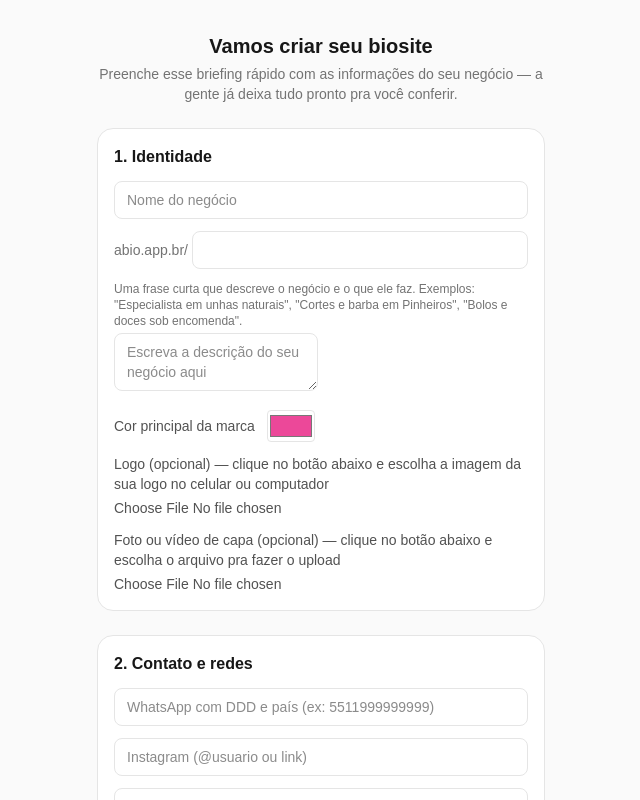
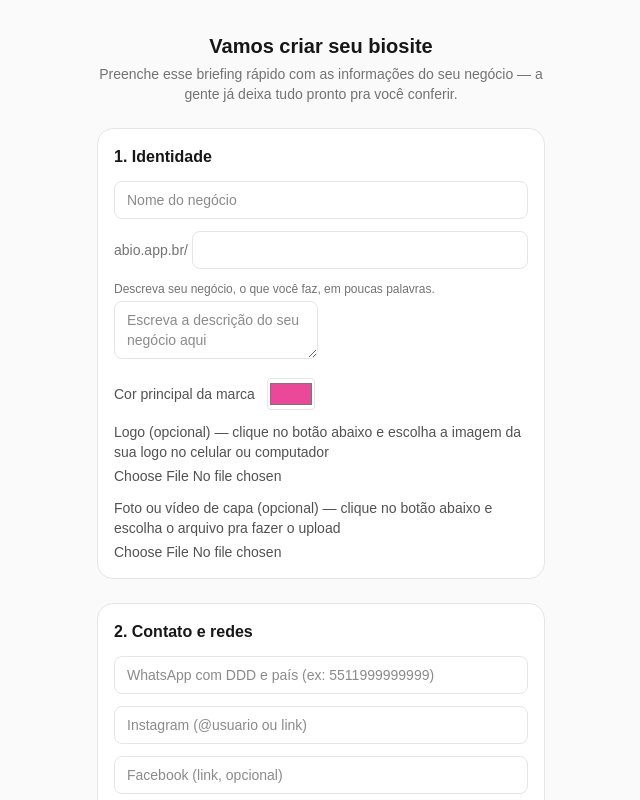
Before and after one commit to fabiobzissou72/bioapp, a Next.js app: page /briefing in a window 1280 px wide. Shown: the top 800 px of the page, without its empty margins (319-959 px from the left). Built offline with nearby package versions, Linux system fonts and the light colour scheme.

Commit message:
Make the description hint fully generic, no niche examples

```diff
--- a/src/components/briefing/BriefingForm.tsx
+++ b/src/components/briefing/BriefingForm.tsx
@@ -180,10 +180,7 @@ export function BriefingForm() {
           />
         </div>
         <div>
-          <p className="mb-1 text-xs text-neutral-500">
-            Uma frase curta que descreve o negócio e o que ele faz. Exemplos: &quot;Especialista em unhas
-            naturais&quot;, &quot;Cortes e barba em Pinheiros&quot;, &quot;Bolos e doces sob encomenda&quot;.
-          </p>
+          <p className="mb-1 text-xs text-neutral-500">Descreva seu negócio, o que você faz, em poucas palavras.</p>
           <textarea
             value={description}
             onChange={(e) => setDescription(e.target.value)}
```
